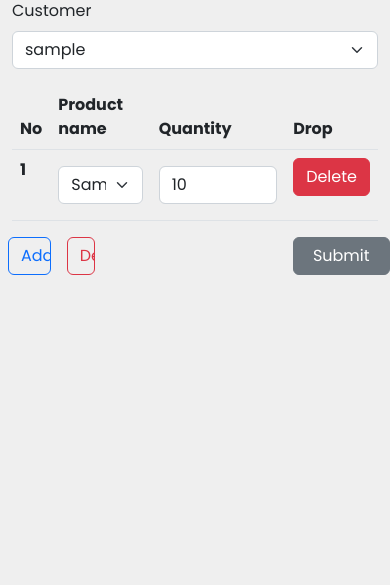
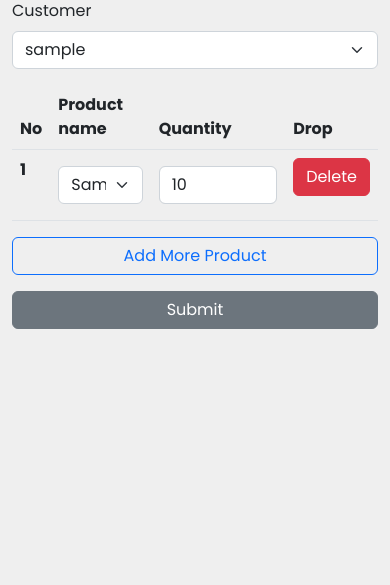
Before and after one commit to tanzhenxun/tanzhenxun.github.io, a PHP site: page /order_update.php?order_summary_id=1 in a window 390 px wide. Shown: the part 147-732 px from the top of the page. Run offline with PHP 8.4, Linux system fonts and the light colour scheme; the visitor is signed in with stand-in values (Sample User, id 1); tables that the repository leaves empty or names only in its code hold one stand-in row (values such as "Sample post"); some libraries are stand-ins or nearby versions.

Commit message:
add table responsive

```diff
--- a/project/contact.php
+++ b/project/contact.php
@@ -33,7 +33,7 @@ ob_start();
         <div class="container ">
             <div class="row pb-5">
                 <div class="col-12">
-                    <h2 class="contact-title fs-3 my-3">Get in Touch</h2>
+                    <h2 class="contact-title fs-3 my-3 fw-bold">Get in Touch</h2>
                 </div>
                 <div class="col-lg-8">
                     <form class="form-contact contact_form" action="<?php echo $_SERVER["PHP_SELF"]; ?>" method="post" id="contactForm" novalidate>
--- a/project/customer_create.php
+++ b/project/customer_create.php
@@ -307,7 +307,7 @@ include 'logincheck.php';
                     <tr>
                         <td colspan="2" class="text-center">
                             <input type='submit' value='Save' class='btn btn-primary' />
-                            <a href='index.php' class='btn btn-danger'>Back to read customer</a>
+                            <a href='customer_read.php' class='btn btn-danger'>Back to read customer</a>
                         </td>
                     </tr>
                 </table>
--- a/project/customer_read.php
+++ b/project/customer_read.php
@@ -64,6 +64,7 @@ include 'logincheck.php';
         if ($num > 0) {
 
             // data from database will be here
+            echo "<div class='overflow-auto'>";
             echo "<table class='table table-hover table-responsive table-bordered'>"; //start table
 
             //creating our table heading
@@ -114,6 +115,7 @@ include 'logincheck.php';
 
             // end table
             echo "</table>";
+            echo "</div>";
         } else {
             echo "<div class='alert alert-danger'>No records found.</div>";
         }
--- a/project/order_create.php
+++ b/project/order_create.php
@@ -117,7 +117,7 @@ include 'logincheck.php';
         ?>
         <form action="<?php echo $_SERVER["PHP_SELF"]; ?>" method="POST" id="myFrom">
             <div class="mb-3 row">
-                <div class="mab-3 col">
+                <div class="mab-3">
                     <label for="customerSelect" class="form-label">Customer</label>
                     <select class="form-select" id="customerSelect" name="customerSelect">
                         <?php
--- a/project/order_read.php
+++ b/project/order_read.php
@@ -69,6 +69,7 @@ include 'logincheck.php';
         if ($num > 0) {
 
             // data from database will be here
+            echo "<div class='overflow-auto'>";
             echo "<table class='table table-hover table-bordered'>"; //start table
 
             //creating our table heading
@@ -110,6 +111,7 @@ include 'logincheck.php';
             }
             // end table
             echo "</table>";
+            echo "</div>";
         } else {
             echo "<div class='alert alert-danger'>No records found.</div>";
         }
--- a/project/order_read_one.php
+++ b/project/order_read_one.php
@@ -83,7 +83,7 @@ include 'logincheck.php';
 
             <!-- HTML read one record table will be here -->
             <!--we have our html table here where the record will be displayed-->
-            <div class="table-responsive">
+            <div class="overflow-auto">
                 <table class='table table-hover table-bordered'>
                     <tr>
                         <th>ID</th>
@@ -147,6 +147,7 @@ include 'logincheck.php';
 
                 </table>
             </div>
+            <a href='<?php echo "order_update.php?order_summary_id={$order_summary_id}" ?>' class='btn btn-primary me-1 '>Edit</a>
             <a href='order_read.php' class='btn btn-danger'>Back to order list</a>
         <?php
         }
--- a/project/order_update.php
+++ b/project/order_update.php
@@ -319,12 +319,13 @@ include 'logincheck.php';
                     ?>
                 </tbody>
             </table>
-            <div class="row text-center d-flex justify-content-between">
-                <div class="d-flex row col-6">
-                    <input type="button" value="Add More Product" class="add_one btn btn-outline-primary mb-3 col-3 mx-2" />
-                    <input type="button" value="Delete" class="delete_one btn btn-outline-danger mb-3 col-2 mx-2" />
+            <div class="row text-center d-flex justify-content-md-between justify-content-center">
+                <div class="col-md-6 col-12 text-lg-start text-center">
+                    <input type="button" value="Add More Product" class="add_one btn btn-outline-primary mb-3 mx-md-2 mx-0 col-lg-6 col-12" />
                 </div>
-                <button type="button" onclick="checkDuplicate()" class="btn btn-secondary mb-3 col-3">Submit</button>
+                <div class="col-md-6 col-12  text-lg-end text-center">
+                <button type="submit" onclick="checkDuplicate()" class="row btn btn-secondary mb-3 mx-md-2 mx-0 col-lg-4 col-12">Submit</button>
+                </div>
             </div>
         </form>
     </div>
--- a/project/product_read.php
+++ b/project/product_read.php
@@ -65,7 +65,8 @@ include 'logincheck.php';
         if ($num > 0) {
 
             // data from database will be here
-            echo "<table class='table table-hover table-responsive table-bordered'>"; //start table
+            echo "<div class='overflow-auto'>";
+            echo "<table class='table table-hover table-bordered'>"; //start table
 
             //creating our table heading
             echo "<tr>";
@@ -115,6 +116,7 @@ include 'logincheck.php';
 
             // end table
             echo "</table>";
+            echo "</div>";
         } else {
             echo "<div class='alert alert-danger'>No records found.</div>";
         }
--- a/project/product_read_one.php
+++ b/project/product_read_one.php
@@ -88,6 +88,7 @@ include 'logincheck.php';
 
         <!-- HTML read one record table will be here -->
         <!--we have our html table here where the record will be displayed-->
+        <div class="overflow-auto">
         <table class='table table-hover table-responsive table-bordered'>
             <tr>
                 <td>Image</td>
@@ -129,6 +130,7 @@ include 'logincheck.php';
                 </td>
             </tr>
         </table>
+        </div>
 
 
     </div> <!-- end .container -->
```
Also changed, not shown: project/customer_read_one.php (+9 -6 lines), project/product_create.php (+4 -3 lines), project/product_update.php (+15 -10 lines).
